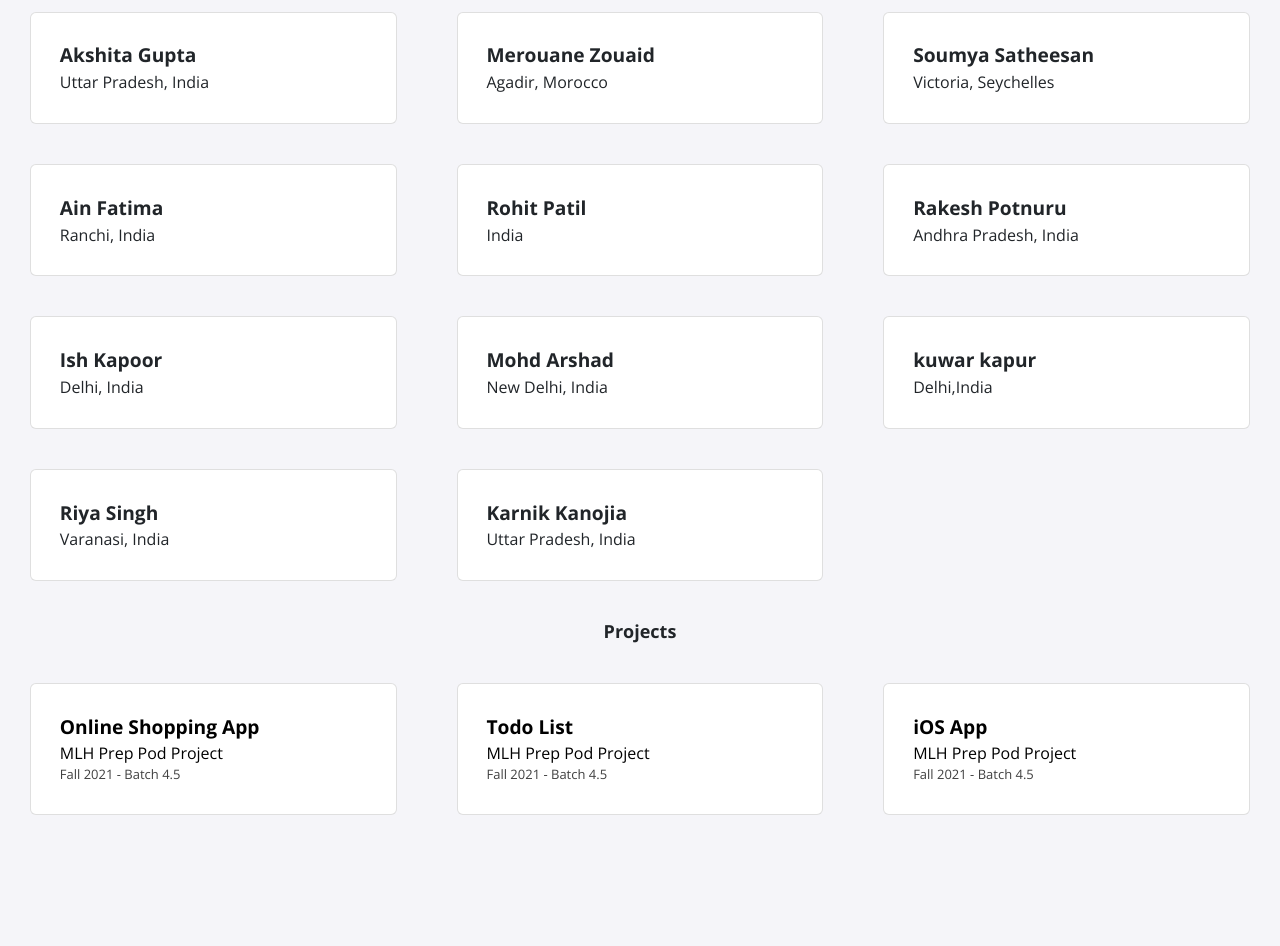
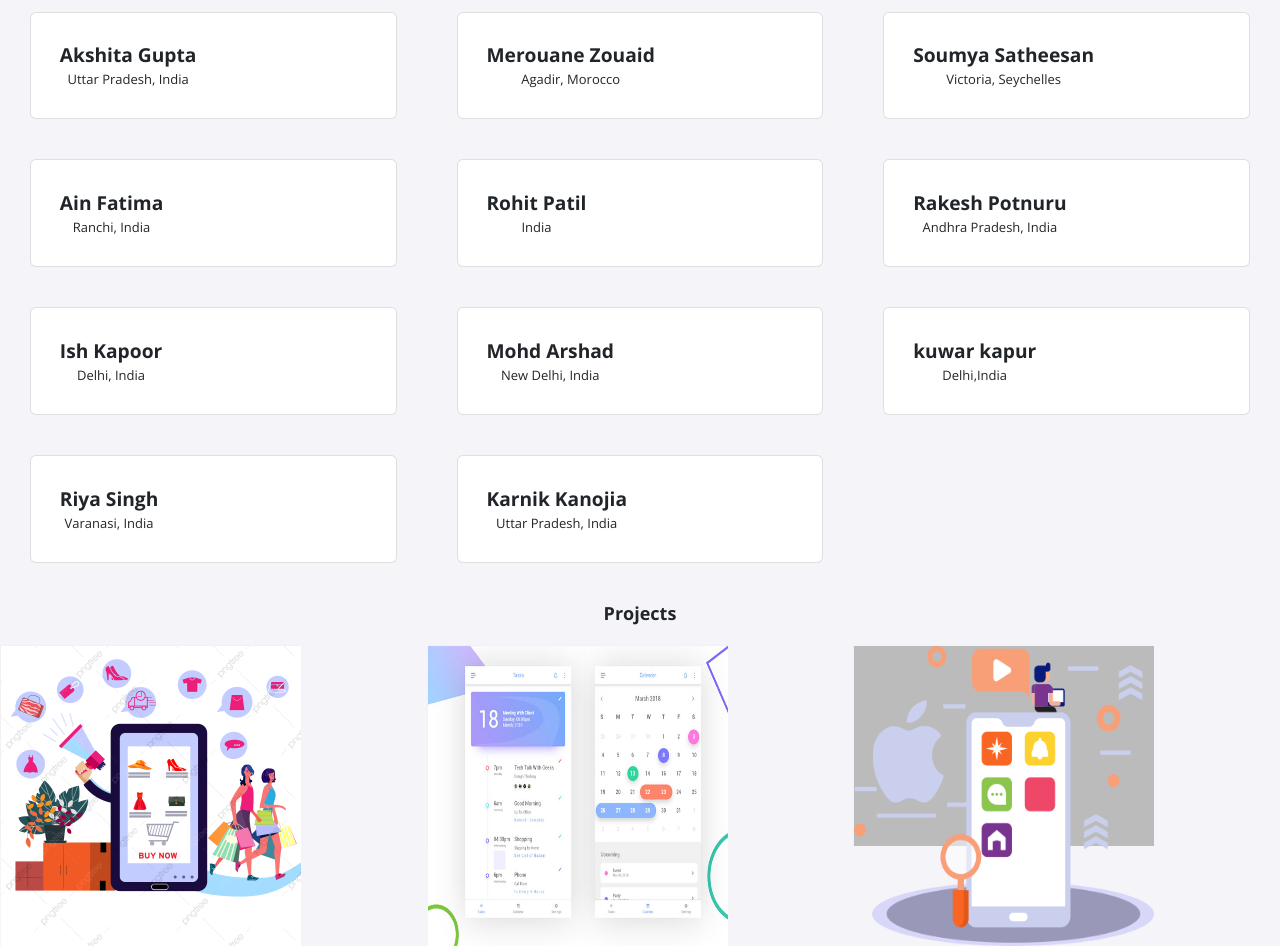
Before and after one commit to MLH-Fellowship/prep-portfolio-22.JUL.PREP.1, a Jekyll site: the page built from index.html, in a window 1280 px wide. Shown: the part 490-1436 px from the top of the page. Built offline with Jekyll 4.4.1, drawn with Linux system fonts in a browser that asks for light colours; nearby versions of some CDN libraries; before the commit the page ends 1375 px from its top, so only the background shows below that.

Commit message:
improved projects UI

```diff
--- a/_data/projects.yml
+++ b/_data/projects.yml
@@ -1,14 +1,20 @@
 - title: Online Shopping App
   event: MLH Prep Pod Project
-  date: Fall 2021  - Batch 4.5
+  date: July 2022  - Batch 22.JUL.PREP.1
   page-name: project
+  img: shop.jpg
+  des: MEB-KART is an APP which is designed to allow owners and customers to sell or buy product online without going into the website.
 
 - title: Todo List
   event: MLH Prep Pod Project
-  date: Fall 2021  - Batch 4.5
+  date: July 2022  - Batch 22.JUL.PREP.1
   page-name: project
+  img: todo.jpg
+  des: To-do lists offer a way to increase productivity and improve time management as well as workflow.
 
 - title: iOS App
   event: MLH Prep Pod Project
-  date: Fall 2021  - Batch 4.5
+  date: July 2022  - Batch 22.JUL.PREP.1
   page-name: project
+  img: iosapp.png
+  des: iOS is a mobile operating system created and developed by Apple Inc. exclusively for its hardware.
--- a/_includes/projects.html
+++ b/_includes/projects.html
@@ -6,11 +6,31 @@
     {% else %}
     <a>
     {% endif %}
-      <div class="card">
-        <div class="info">
-          <p class="title">{{ item.title }}</p>
-          <p class="location">{{ item.event }}</p>
-          <p class="dates">{{ item.date }}</p>
+
+
+      <div class="flip-card">
+        <div class="flip-card-inner">
+          <div class="flip-card-front">
+            <img src="./assets/img/{{ item.img }}" alt="Avatar" style="width:300px;height:300px;">
+          </div>
+          <div class="flip-card-back">
+            <div class="info">
+              <p class="title">{{ item.title }}</p>
+
+              <p class="location">{{ item.event }}</p>
+
+              <p class="dates">{{ item.date }}</p>
+              <br>
+              <p class="des">{{ item.des }}</p>
+              <button class="btn">
+
+                View Project
+
+              </button>
+
+
+            </div>
+          </div>
         </div>
       </div>
     </a>
--- a/_sass/all.scss
+++ b/_sass/all.scss
@@ -9,6 +9,10 @@
     grid-template-columns: repeat(4, 1fr);
     font-family: "Open Sans", sans-serif;
 }
+
+
+
+
 
 @media only screen and (max-width: 1500px) {
   .card-container {
@@ -51,6 +55,52 @@
     font-size: 1.2em;
 }
 
+.flip-card {
+  background-color: transparent;
+  width: 300px;
+  height: 200px;
+  border: 1px solid #f1f1f1;
+  perspective: 1000px;
+}
+
+
+.flip-card-inner {
+  position: relative;
+  width: 300px;
+  height: 200px;
+  text-align: center;
+  transition: transform 0.8s;
+  transform-style: preserve-3d;
+}
+
+
+.flip-card:hover .flip-card-inner {
+  transform: rotateY(180deg);
+}
+
+
+.flip-card-front, .flip-card-back {
+  position: absolute;
+  width: 100%;
+  height: 100%;
+  -webkit-backface-visibility: hidden; /* Safari */
+  backface-visibility: hidden;
+}
+
+
+.flip-card-front {
+  background-color: #bbb;
+  color: black;
+}
+
+
+.flip-card-back {
+  background-color: rgb(39, 77, 205);
+  color: white;
+  font-family: 'Trebuchet MS', 'Lucida Sans Unicode', 'Lucida Grande', 'Lucida Sans', Arial, sans-serif;
+  transform: rotateY(180deg);
+
+}
 a {
     color: black;
 }
@@ -63,20 +113,42 @@
     }
 
     .title {
-        font-size: 500;
+        font-size: 600;
         font-weight: bold;
+        text-align: center;
     }
 
     .location, .description {
-        font-size: medium;
+        font-size: small;
         font-weight: 400;
+        text-align: center;
     }
 
     .dates {
         font-size: small;
-        color: #404040;
+        color: #fcfafa;
+        text-align: center;
     }
+    .des {
+      font-size: small;
+      color: #fcfafa;
+      text-align: center;
+  }
+  .btn {
+    background-color: #62c2ef;
+    border: none;
+    color: white;
+    padding: 16px 32px;
+    text-align: center;
+    font-size: 16px;
+    margin: 4px 2px;
+    opacity: 0.6;
+    transition: 0.3s;
+  }
+
+  .btn:hover {opacity: 1}
 }
+
 
 .icon {
     width: 70px;
```
Also changed, not shown: Gemfile.lock, assets/img/iosapp.png (added), assets/img/shop.jpg (added), assets/img/todo.jpg (added).
